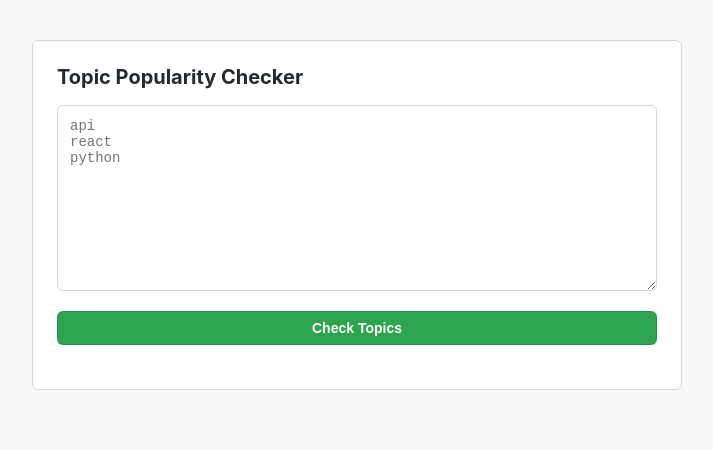
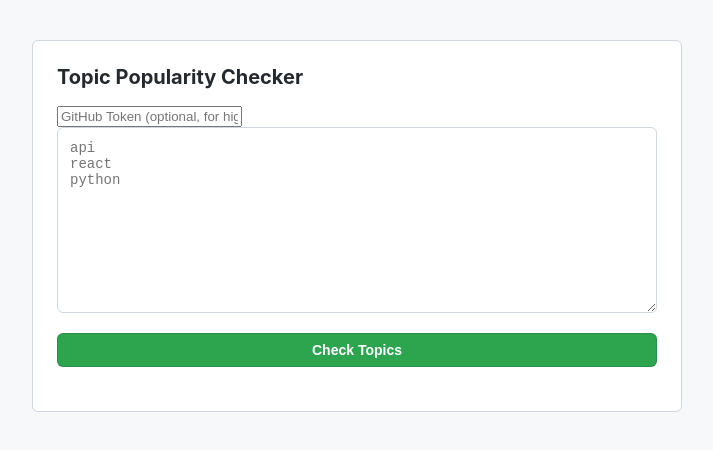
Before and after one commit to assembly-automation-hub/GitHub-topic-popularity-Checker, a plain HTML site: page index.html in a window 1280 px wide. Shown: the whole page, without its empty margins (283-996 px from the left). Drawn offline with Linux system fonts and the light colour scheme.

Commit message:
Update index.html

```diff
--- a/index.html
+++ b/index.html
@@ -9,6 +9,7 @@
 <body>
     <div class="container">
         <h1>Topic Popularity Checker</h1>
+        <input type="password" id="tokenInput" placeholder="GitHub Token (optional, for higher rate limits)">
         <textarea id="topicInput" rows="10" placeholder="api&#10;react&#10;python"></textarea>
         <button id="checkButton">Check Topics</button>
         <div id="results"></div>
```
